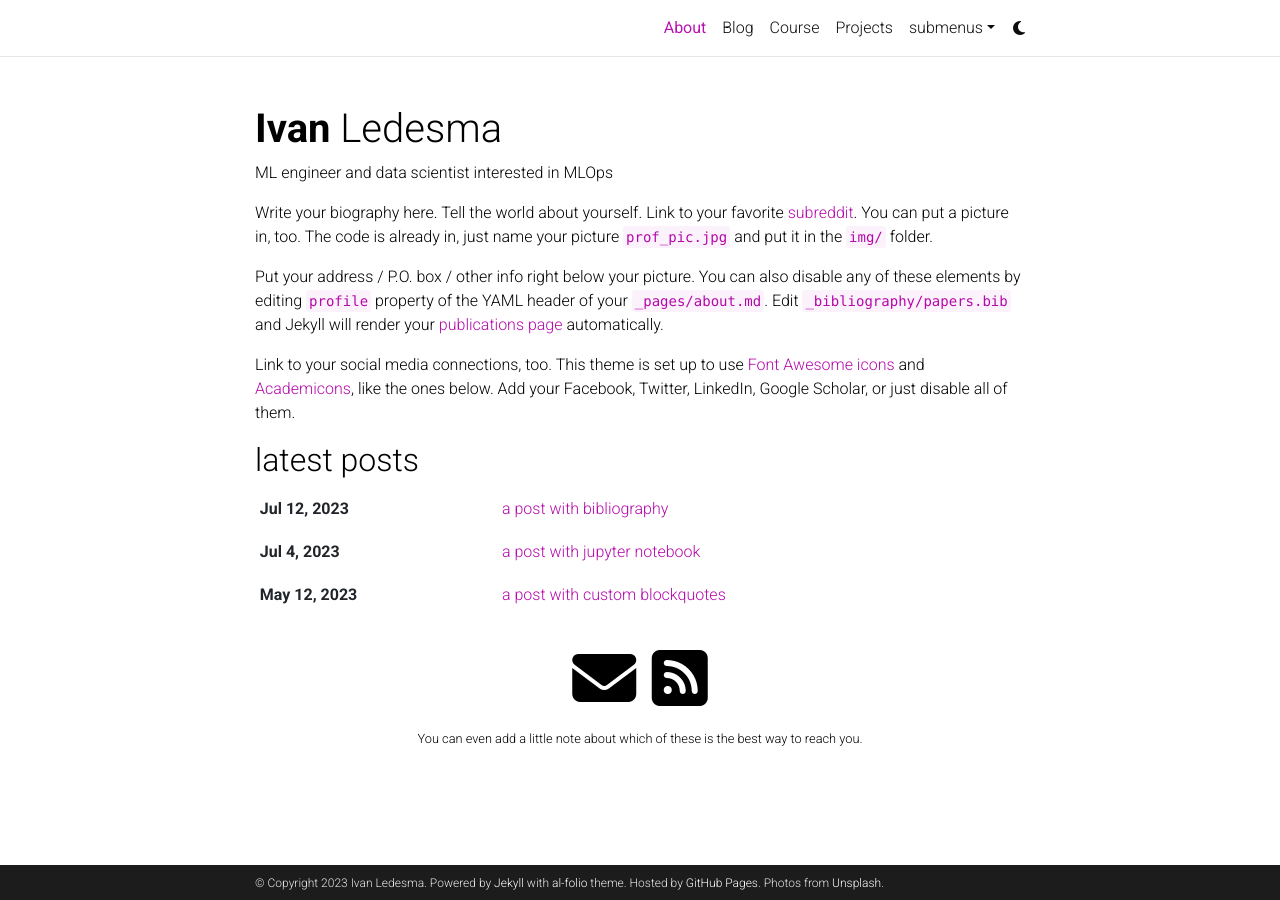
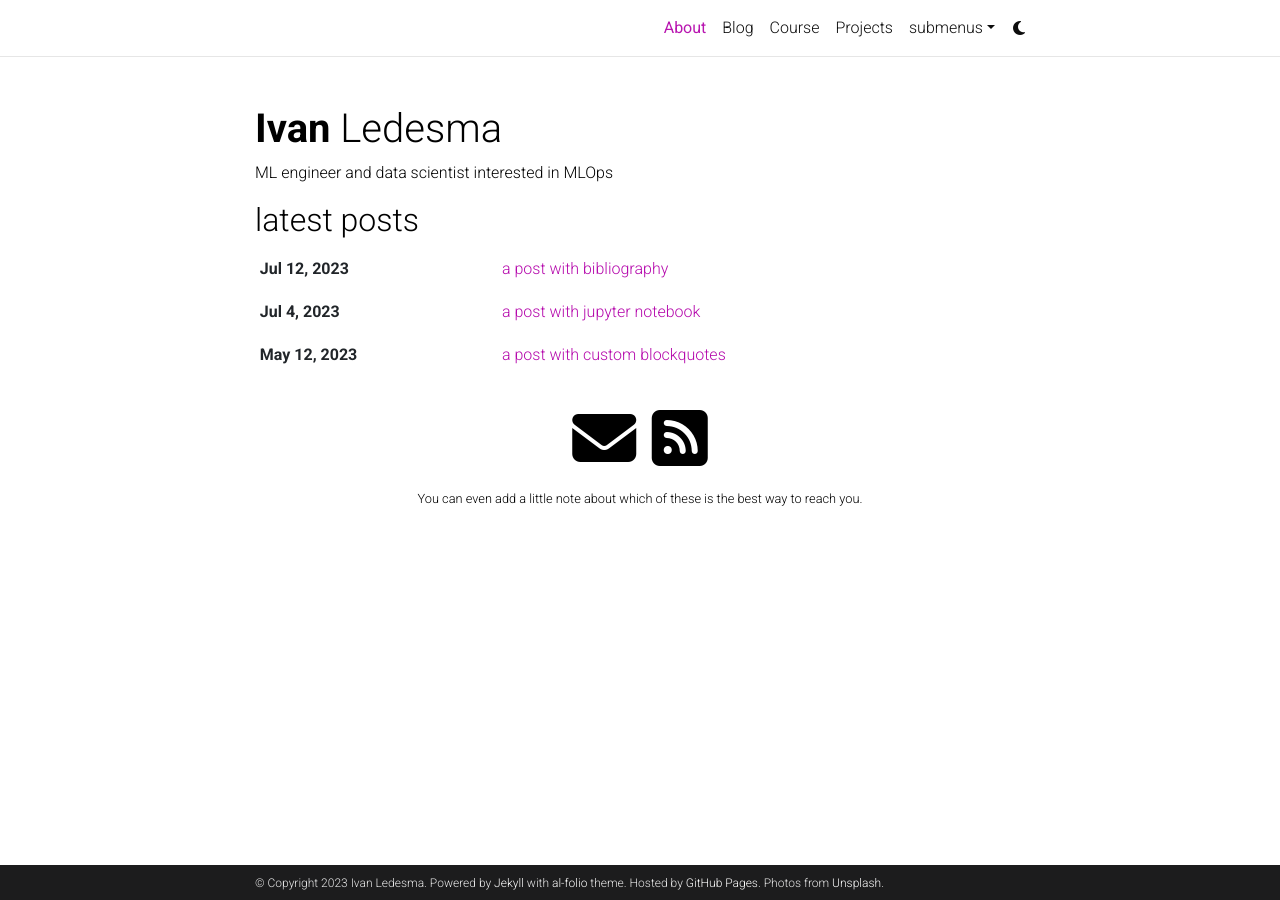
Before and after one commit to ledesma-ivan/ledesma-ivan.out-service, a Jekyll site: the page built from _pages/about.md, in a window 1280 px wide. Built offline with Jekyll 4.4.1, drawn with Linux system fonts in a browser that asks for light colours; comment, search, counter and statistics services are not loaded; a style sheet for code colours, icons or effects is not loaded.

Commit message:
Update about

```diff
--- a/_pages/about.md
+++ b/_pages/about.md
@@ -15,8 +15,3 @@
 selected_papers: false # includes a list of papers marked as "selected={true}"
 social: true  # includes social icons at the bottom of the page
 ---
-Write your biography here. Tell the world about yourself. Link to your favorite [subreddit](http://reddit.com). You can put a picture in, too. The code is already in, just name your picture `prof_pic.jpg` and put it in the `img/` folder.
-
-Put your address / P.O. box / other info right below your picture. You can also disable any of these elements by editing `profile` property of the YAML header of your `_pages/about.md`. Edit `_bibliography/papers.bib` and Jekyll will render your [publications page](/al-folio/publications/) automatically.
-
-Link to your social media connections, too. This theme is set up to use [Font Awesome icons](http://fortawesome.github.io/Font-Awesome/) and [Academicons](https://jpswalsh.github.io/academicons/), like the ones below. Add your Facebook, Twitter, LinkedIn, Google Scholar, or just disable all of them.
```
